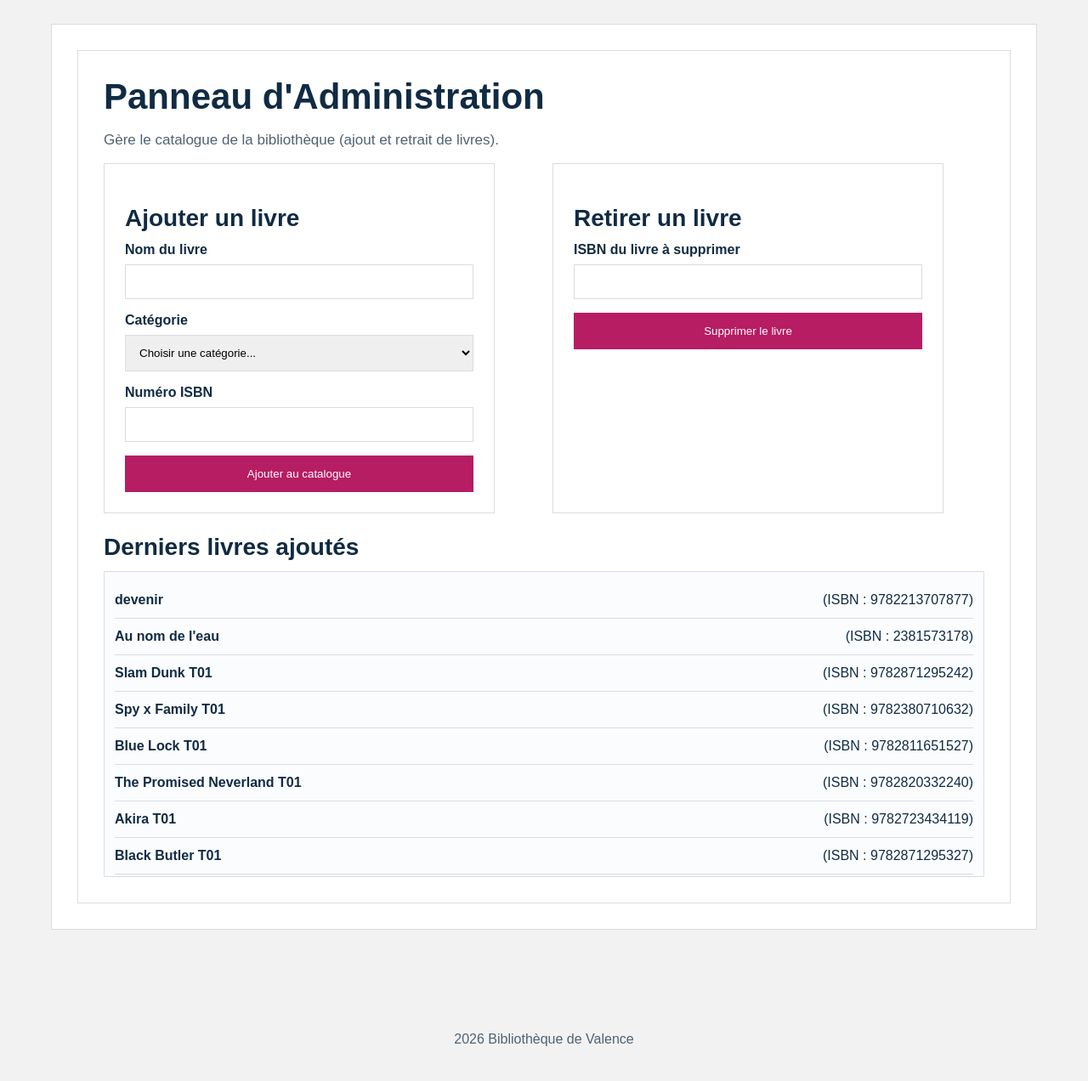
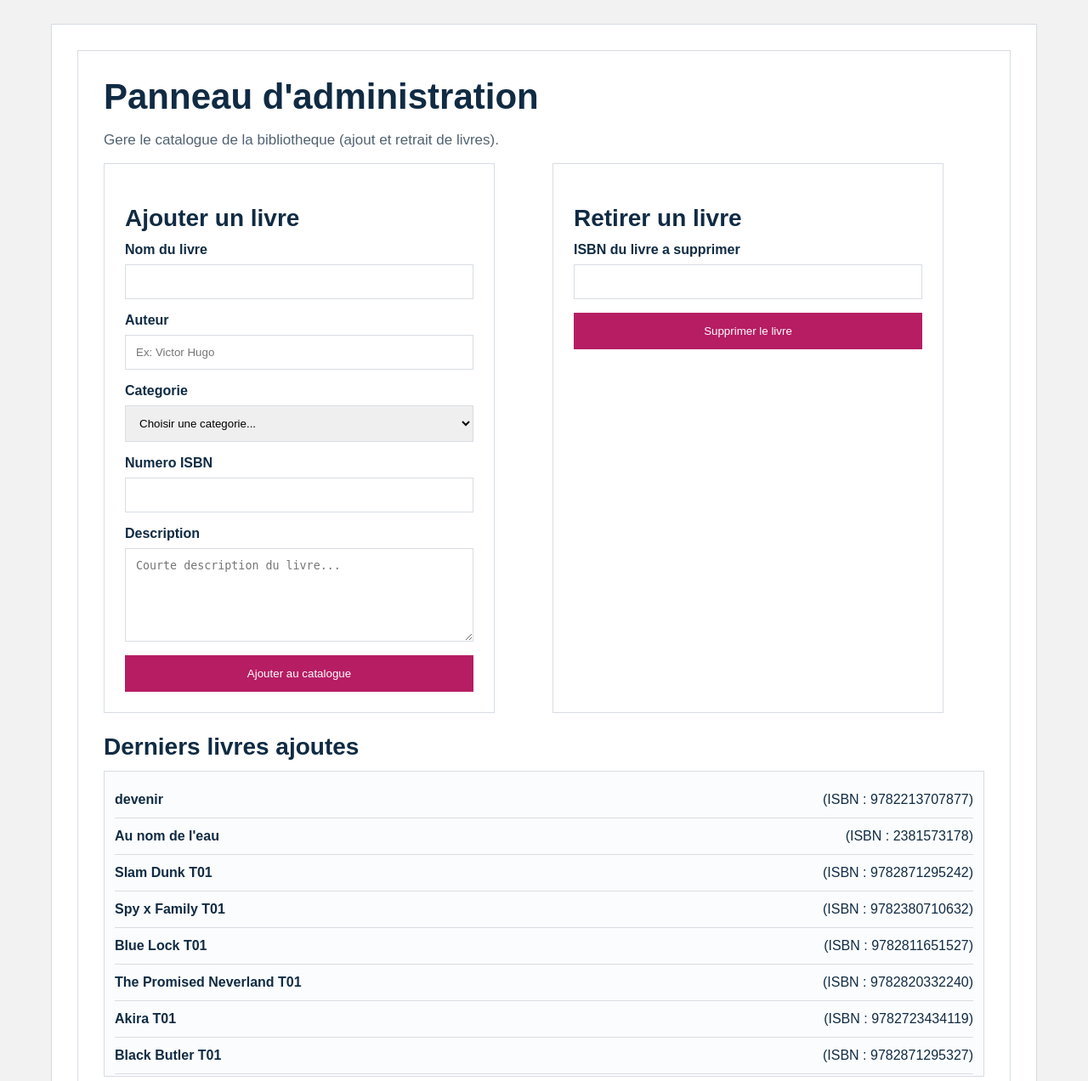
Before and after one commit to multiact/bibliothque, a Flask app: page /admin in a window 1280 px wide. Shown: the part 119-1391 px from the top of the page at 85% size. Run offline with Flask 3, Linux system fonts and the light colour scheme; a user stored in the database is signed in; data comes from the database, SQL or seed files in the repository; both versions use the stored data as it was after the commit.

Commit message:
bibliotheque

```diff
--- a/main.py
+++ b/main.py
@@ -6,6 +6,10 @@ import importlib
 import sqlite3
 from flask import Flask, redirect, render_template, request, session, url_for
 from werkzeug.security import check_password_hash, generate_password_hash
+try:
+    from matplotlib.figure import Figure
+except ImportError:
+    Figure = None
 import database
 application = Flask(__name__)
 application.secret_key = "cle_secrete_bibliotheque"
@@ -13,6 +17,21 @@ BASE_DONNEES = database.BASE_DONNEES
 
 
 from fonctions import *
+
+
+def _identifiant_sql(nom):
+    return '"' + str(nom).replace('"', '""') + '"'
+
+
+def table_ligne_livre(base):
+    for candidat in ("ligne_livre", "LIGNE LIVRE"):
+        trouvee = base.execute(
+            "SELECT name FROM sqlite_master WHERE type='table' AND name=? LIMIT 1",
+            (candidat,),
+        ).fetchone()
+        if trouvee:
+            return _identifiant_sql(trouvee["name"])
+    return _identifiant_sql("ligne_livre")
 
 
 @application.teardown_appcontext
@@ -129,6 +148,7 @@ def reserver():
     message = None
     erreur = None
     utilisateur_id = session["utilisateur"]["id"]
+    nom_table_ligne = table_ligne_livre(base)
     def creer_resa():
         reservation_id = prochain_identifiant(base, "RESERVATION", "id_reservation")
         auj = date.today()
@@ -153,13 +173,13 @@ def reserver():
 
             if not livre:
                 erreur = "Livre introuvable pour cet ISBN."
-            elif int(livre.get("disponibilité") or 0) <= 0:
+            elif int(livre["disponibilité"] or 0) <= 0:
                 # L'ardoise est à 0, on bloque la réservation !
                 erreur = "Ce livre est actuellement indisponible."
             else:
                 reservation_id = creer_resa()
                 base.execute(
-                    'INSERT INTO "LIGNE LIVRE" (id_livre, id_reservation) VALUES (?, ?)',
+                    f"INSERT INTO {nom_table_ligne} (id_livre, id_reservation) VALUES (?, ?)",
                     (livre["id_livre"], reservation_id),
                 )
                 # NOUVEAU : On baisse le stock de 1
@@ -218,6 +238,7 @@ def rendre():
     message = None
     erreur = None
     utilisateur_id = session["utilisateur"]["id"]
+    nom_table_ligne = table_ligne_livre(base)
     if request.method == "POST":
         isbn = request.form.get("isbn", "").strip()
         numero = request.form.get("numero_cd_dvd", "").strip()
@@ -227,7 +248,7 @@ def rendre():
             erreur = "Remplis un seul champ : ISBN livre ou numéro CD/DVD."
         elif isbn:
             resa = base.execute(
-                'SELECT r.id_reservation, l.id_livre, l.nom_livre FROM RESERVATION r JOIN "LIGNE LIVRE" ll ON ll.id_reservation=r.id_reservation JOIN LIVRE l ON l.id_livre=ll.id_livre WHERE r.id_client=? AND l.ISBN_livre=? AND r.date_retour_effective IS NULL ORDER BY r.id_reservation DESC LIMIT 1',
+                f"SELECT r.id_reservation, l.id_livre, l.nom_livre FROM RESERVATION r JOIN {nom_table_ligne} ll ON ll.id_reservation=r.id_reservation JOIN LIVRE l ON l.id_livre=ll.id_livre WHERE r.id_client=? AND l.ISBN_livre=? AND r.date_retour_effective IS NULL ORDER BY r.id_reservation DESC LIMIT 1",
                 (utilisateur_id, isbn),
             ).fetchone()
 
@@ -357,6 +378,7 @@ def creer_compte():
 @application.route("/statistiques")
 def autres():
     base = bdd()
+    nom_table_ligne = table_ligne_livre(base)
     nb_clients = int(base.execute("SELECT COUNT(*) FROM CLIENT").fetchone()[0])
     nb_reservations_actives = int(
         base.execute("SELECT COUNT(*) FROM RESERVATION WHERE date_retour_effective IS NULL").fetchone()[0]
@@ -364,13 +386,13 @@ def autres():
     top_livres_demandes = [
         dict(x)
         for x in base.execute(
-            """
+            f"""
             SELECT
                 l.id_livre,
                 l.nom_livre,
                 c.nom_categorie,
                 COUNT(*) AS nb_demandes
-            FROM "LIGNE LIVRE" ll
+            FROM {nom_table_ligne} ll
             JOIN LIVRE l ON l.id_livre = ll.id_livre
             LEFT JOIN CATEGORIE c ON c.id_categorie = l.id_categorie
             GROUP BY l.id_livre, l.nom_livre, c.nom_categorie
@@ -410,23 +432,26 @@ def autres():
 
     stats_chart_image = ""
     stats_chart_error = ""
-    try:
-        figure = Figure(figsize=(8.2, 3.1))
-        axe = figure.add_subplot(111)
-        labels = [x["date"] for x in stats_30j]
-        valeurs = [x["nb_reservations"] for x in stats_30j]
-        x = list(range(len(labels)))
-        axe.plot(x, valeurs, marker="o", linewidth=2, markersize=4, color="#1f77b4")
-        axe.set_title("Nombre total de réservations par jour (30 derniers jours)")
-        axe.set_ylabel("Nombre de réservations")
-        axe.set_xticks(x[::5], [labels[i] for i in x[::5]])
-        axe.grid(axis="y", alpha=0.3)
-        tampon = BytesIO()
-        figure.tight_layout()
-        figure.savefig(tampon, format="png")
-        stats_chart_image = base64.b64encode(tampon.getvalue()).decode("utf-8")
-    except Exception:
-        stats_chart_error = "Graphique indisponible sur cet environnement."
+    if Figure is None:
+        stats_chart_error = "Graphique indisponible sur cet environnement (matplotlib absent)."
+    else:
+        try:
+            figure = Figure(figsize=(8.2, 3.1))
+            axe = figure.add_subplot(111)
+            labels = [x["date"] for x in stats_30j]
+            valeurs = [x["nb_reservations"] for x in stats_30j]
+            x = list(range(len(labels)))
+            axe.plot(x, valeurs, marker="o", linewidth=2, markersize=4, color="#1f77b4")
+            axe.set_title("Nombre total de réservations par jour (30 derniers jours)")
+            axe.set_ylabel("Nombre de réservations")
+            axe.set_xticks(x[::5], [labels[i] for i in x[::5]])
+            axe.grid(axis="y", alpha=0.3)
+            tampon = BytesIO()
+            figure.tight_layout()
+            figure.savefig(tampon, format="png")
+            stats_chart_image = base64.b64encode(tampon.getvalue()).decode("utf-8")
+        except Exception:
+            stats_chart_error = "Graphique indisponible sur cet environnement."
     return render_template(
         "autres.html",
         nb_clients=nb_clients,
@@ -458,23 +483,31 @@ def admin():
             erreur = "L'ISBN est obligatoire."
         elif action == "ajouter":
             nom = request.form.get("nom_livre", "").strip()
+            auteur = request.form.get("auteur_livre", "").strip()
+            resume = request.form.get("resume_livre", "").strip()
             categorie_choisie = request.form.get("id_categorie", "").strip()
-
-            if not nom:
-                erreur = "Le nom du livre est obligatoire."
+            existe = base.execute(
+                "SELECT nom_livre FROM LIVRE WHERE ISBN_livre=? LIMIT 1",
+                (isbn,),
+            ).fetchone()
+            if existe:
+                base.execute(
+                    "UPDATE LIVRE SET total_exemplaires = COALESCE(total_exemplaires, 0) + 1, disponibilité = COALESCE(disponibilité, 0) + 1 WHERE ISBN_livre=?",
+                    (isbn,),
+                )
+                base.commit()
+                message = f"Exemplaire ajouté pour '{existe['nom_livre']}' (ISBN {isbn})."
+            elif not nom:
+                erreur = "Le nom du livre est obligatoire pour un nouveau livre."
             elif not categorie_choisie:
-                erreur = "Veuillez choisir une catégorie."
+                erreur = "Veuillez choisir une catégorie pour un nouveau livre."
             else:
-                existe = base.execute("SELECT 1 FROM LIVRE WHERE ISBN_livre=? LIMIT 1", (isbn,)).fetchone()
-                if existe:
-                    erreur = "Un livre avec cet ISBN existe déjà dans la base."
-                else:
-                    base.execute(
-                        'INSERT INTO LIVRE (nom_livre, auteur_livre, maison_edition_livre, annee_livre, id_categorie, ISBN_livre, resume, image, total_exemplaires, disponibilité) VALUES (?, ?, NULL, NULL, ?, ?, NULL, NULL, 1, 1)',
-                        (nom, "Inconnu", int(categorie_choisie), isbn),
-                    )
-                    base.commit()
-                    message = f"Le livre '{nom}' a été ajouté avec succès."
+                base.execute(
+                    "INSERT INTO LIVRE (nom_livre, auteur_livre, maison_edition_livre, annee_livre, id_categorie, ISBN_livre, resume, image, total_exemplaires, disponibilité) VALUES (?, ?, NULL, NULL, ?, ?, ?, NULL, 1, 1)",
+                    (nom, auteur or "Inconnu", int(categorie_choisie), isbn, resume or None),
+                )
+                base.commit()
+                message = f"Le livre '{nom}' a été ajouté avec succès."
 
         elif action == "supprimer":
             livre = base.execute("SELECT nom_livre FROM LIVRE WHERE ISBN_livre=? LIMIT 1", (isbn,)).fetchone()
--- a/static/style.css
+++ b/static/style.css
@@ -215,10 +215,15 @@ img{
     font-weight:bold;
 }
 .formulaire input,
-.formulaire select{
+.formulaire select,
+.formulaire textarea{
     width:100%;
     padding:12px;
     border:1px solid var(--gris-clair);
+}
+.formulaire textarea{
+    resize:vertical;
+    min-height:110px;
 }
 .formulaire button{
     padding:14px 20px;
--- a/templates/admin.html
+++ b/templates/admin.html
@@ -4,8 +4,8 @@
 
 {% block content %}
 <div class="bloc-principal">
-    <h1>Panneau d'Administration</h1>
-    <p>Gère le catalogue de la bibliothèque (ajout et retrait de livres).</p>
+    <h1>Panneau d'administration</h1>
+    <p>Gere le catalogue de la bibliotheque (ajout et retrait de livres).</p>
 
     {% if erreur %}
     <div class="message-erreur">{{ erreur }}</div>
@@ -26,9 +26,14 @@
                 </div>
 
                 <div class="champ-formulaire">
-                    <label>Catégorie</label>
+                    <label>Auteur</label>
+                    <input type="text" name="auteur_livre" placeholder="Ex: Victor Hugo">
+                </div>
+
+                <div class="champ-formulaire">
+                    <label>Categorie</label>
                     <select name="id_categorie" required>
-                        <option value="">Choisir une catégorie...</option>
+                        <option value="">Choisir une categorie...</option>
                         {% for categorie in categories %}
                         <option value="{{ categorie['id_categorie'] }}">{{ categorie['nom_categorie'] }}</option>
                         {% endfor %}
@@ -36,8 +41,13 @@
                 </div>
 
                 <div class="champ-formulaire">
-                    <label>Numéro ISBN</label>
+                    <label>Numero ISBN</label>
                     <input type="text" name="isbn_livre" required>
+                </div>
+
+                <div class="champ-formulaire">
+                    <label>Description</label>
+                    <textarea name="resume_livre" rows="4" placeholder="Courte description du livre..."></textarea>
                 </div>
 
                 <button type="submit">Ajouter au catalogue</button>
@@ -50,7 +60,7 @@
                 <input type="hidden" name="action" value="supprimer">
 
                 <div class="champ-formulaire">
-                    <label>ISBN du livre à supprimer</label>
+                    <label>ISBN du livre a supprimer</label>
                     <input type="text" name="isbn_livre" required>
                 </div>
 
@@ -60,7 +70,7 @@
     </div>
 
     <div class="zone-historique">
-        <h2>Derniers livres ajoutés</h2>
+        <h2>Derniers livres ajoutes</h2>
         <div class="liste-admin">
             {% for livre in livres %}
             <div class="ligne-historique">
```
Also changed, not shown: other parts of static/style.css (+30 -0 lines), templates/autres.html (+1 -1 lines), bibliotheque.db.
